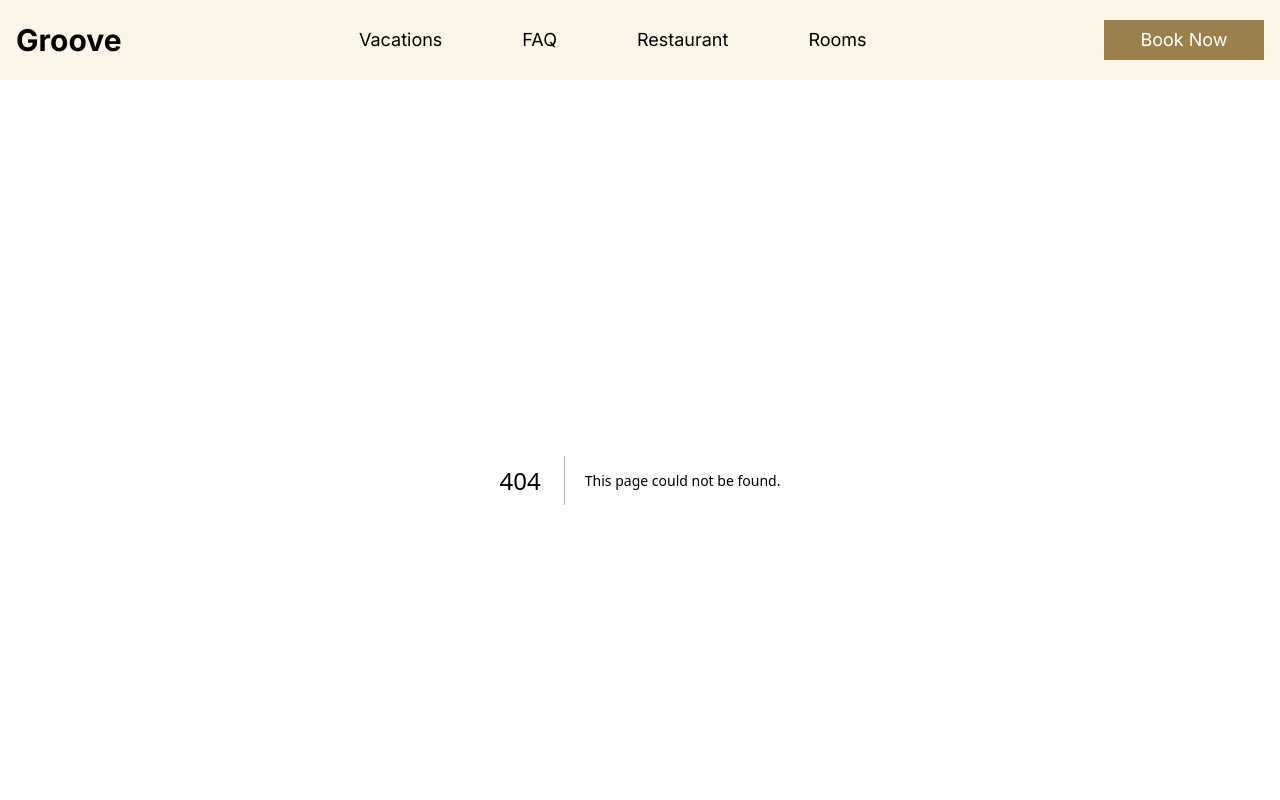
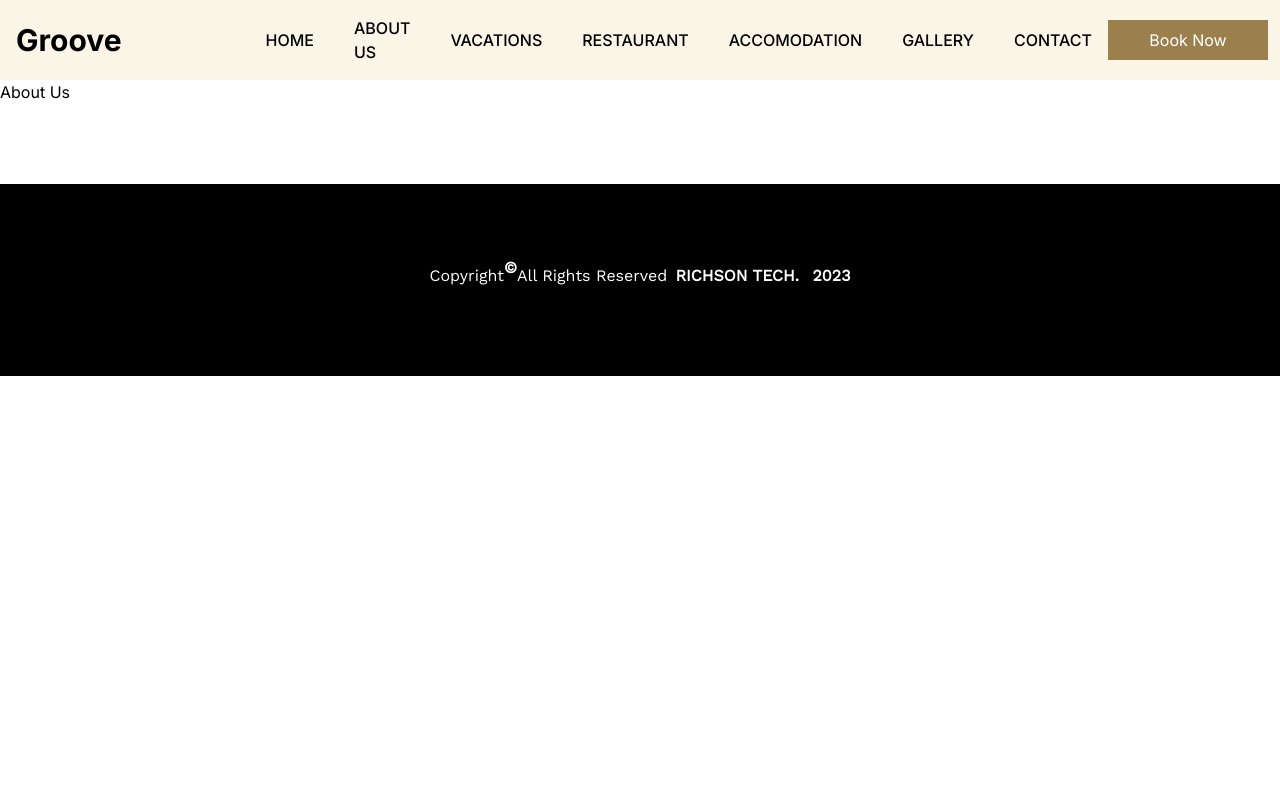
Before and after one commit to Richson-Tech/groove, a Next.js app: page /about in a window 1280 px wide. Before the commit this address had no page. Shown: the top 800 px of the page. Built offline with nearby package versions, Linux system fonts and the light colour scheme.

Commit message:
done with the footer

```diff
--- /dev/null
+++ b/src/app/about/page.jsx
@@ -0,0 +1,9 @@
+import React from 'react'
+
+const About = () => {
+  return (
+    <div>About Us</div>
+  )
+}
+
+export default About
--- /dev/null
+++ b/src/app/accomodation/page.jsx
@@ -0,0 +1,9 @@
+import React from 'react'
+
+const Accommodation = () => {
+  return (
+    <div>Accomodation</div>
+  )
+}
+
+export default Accommodation
--- /dev/null
+++ b/src/app/contact/page.jsx
@@ -0,0 +1,9 @@
+import React from 'react'
+
+const Contact = () => {
+  return (
+    <div>Contact</div>
+  )
+}
+
+export default Contact
--- a/src/app/faq/page.jsx
+++ /dev/null
@@ -1,9 +0,0 @@
-import React from 'react'
-
-const page = () => {
-  return (
-    <div>faq</div>
-  )
-}
-
-export default page
--- /dev/null
+++ b/src/app/gallery/page.jsx
@@ -0,0 +1,9 @@
+import React from 'react'
+
+const Gallery = () => {
+  return (
+    <div>Gallery</div>
+  )
+}
+
+export default Gallery
--- a/src/app/rooms/page.jsx
+++ /dev/null
@@ -1,9 +0,0 @@
-import React from 'react'
-
-const page = () => {
-  return (
-    <div>rooms</div>
-  )
-}
-
-export default page
--- a/src/components/Footer/Footer.jsx
+++ b/src/components/Footer/Footer.jsx
@@ -1,16 +1,23 @@
-import React from "react";
+"use client"
+import React, { useEffect, useState } from 'react'
+const Footer = () => {
+const [Year, setYear] = useState();
+useEffect(() => {
+    const getYear = () => setYear(new Date().getFullYear());
+    getYear();
+}, []);
 
-const Footer = () => {
   return (
     <div className="mt-20">
       <div className="bg-black h-48">
-        <div className="flex flex-row items-center justify-center text-white shadow-black mt-3">
-    <h1 className="flex flex-row items-center justify-center text-3xl mt-20 font-['Work_Sans'] ">
-    Copyright Richson Tech 2023
-      </h1>
+        <div className="flex flex-row items-center justify-center text-white">
+          <p className="flex flex-row items-center justify-center text-base mt-20 font-['Work_Sans'] ">
+            Copyright<sup className="text-base font-bold">&copy;</sup> All
+            Rights Reserved{" "}
+            <span className="font-semibold pl-2"> RICHSON TECH. <span className='pl-2'>{Year}</span> </span>
+          </p>
         </div>
-
-        </div>
+      </div>
     </div>
   );
 };
--- a/src/components/Navbar/Navbar.jsx
+++ b/src/components/Navbar/Navbar.jsx
@@ -3,14 +3,15 @@ import React from 'react'
 import links from '@/data/data'
 
 const Navbar = () => {
+
   return (
-    <div className='text-lg flex justify-between h-20 bg-[#FAF5E7] text text-black'>
+    <div className=' flex justify-between h-20 bg-[#FAF5E7] text text-black'>
      <Link href="/" className='flex items-center p-4 text-3xl font-bold'>
      Groove
      </Link>
-     <div className='flex items-center gap-20'>
-    {links.map((link) =>
-    <Link key={link.id} href={link.url}>{link.title}</Link>
+     <div className='flex items-center justify-end gap-10 ml-32 text-base font-medium'>
+    {links.map(({id,url,title}) =>
+    <Link key={id} className='hover:text-[#9B804E]' href={url}>{title}</Link>
     )}
      </div>
     <Link href='/booknow' className='flex items-center p-4'>
--- a/src/data/data.js
+++ b/src/data/data.js
@@ -1,23 +1,38 @@
 const links = [
     {
         id: 1,
-        title: "Vacations",
+        title: "HOME",
+        url: "/"
+    },
+    {
+        id: 2,
+        title: "ABOUT US",
+        url: "/about"
+    },
+    {
+        id: 3,
+        title: "VACATIONS",
         url: "/vacations"
     },
     {
-        id: 2,
-        title: "FAQ",
-        url: "/faq"
-    },
-    {
-        id: 3,
-        title: "Restaurant",
+        id: 4,
+        title: "RESTAURANT",
         url: "/restaurant"
     },
     {
-        id: 4,
-        title: "Rooms",
-        url: "/rooms"
+        id: 5,
+        title: "ACCOMODATION",
+        url: "/accomodation"
+    },
+    {
+        id: 6,
+        title: "GALLERY",
+        url: "/gallery"
+    },
+    {
+        id: 7,
+        title: "CONTACT",
+        url: "/contact"
     }
 
 ]
```
